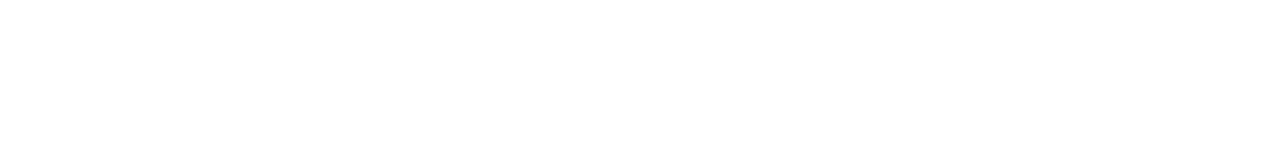
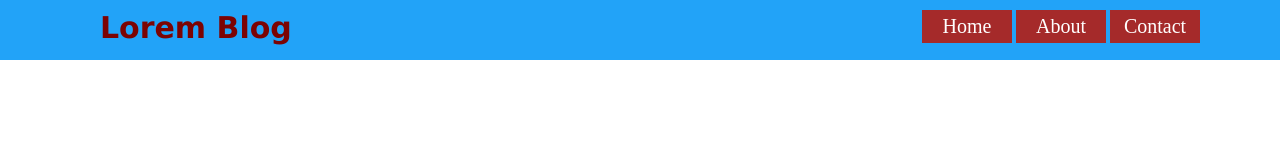
Before and after one commit to EhsanEIK/my-first-repo, a plain HTML site: page index.html in a window 1280 px wide. Drawn offline with Linux system fonts and the light colour scheme.

Commit message:
Navbar Design Done

```diff
--- /dev/null
+++ b/css/style.css
@@ -0,0 +1,41 @@
+* {
+    margin: 0;
+}
+
+.logo,
+.menubar {
+    margin: 10px;
+}
+
+.menu {
+    background-color: rgb(34, 163, 248);
+    height: 60px;
+}
+
+.menubar {
+    float: right;
+    margin-right: 80px;
+}
+
+.menubar li {
+    display: inline-block;
+    background-color: brown;
+    width: 80px;
+    text-align: center;
+    padding: 5px;
+}
+
+.menubar li a {
+    text-decoration: none;
+    font-size: 20px;
+    color: white;
+}
+
+.logo {
+    font-size: 30px;
+    font-family: 'Lucida Sans', 'Lucida Sans Regular', 'Lucida Grande', 'Lucida Sans Unicode', Geneva, Verdana, sans-serif;
+    font-weight: 600;
+    color: rgb(124, 3, 3);
+    float: left;
+    margin-left: 100px;
+}
--- a/index.html
+++ b/index.html
@@ -6,10 +6,27 @@
     <meta http-equiv="X-UA-Compatible" content="IE=edge">
     <meta name="viewport" content="width=device-width, initial-scale=1.0">
     <title>My First Git Repo</title>
+    <link rel="stylesheet" href="css/style.css">
 </head>
 
 <body>
+    <div class="menu">
+        <nav>
+            <label class="logo">Lorem Blog</label>
+            <ul class="menubar">
+                <li><a href="#">Home</a></li>
+                <li><a href="about">About</a></li>
+                <li><a href="contact">Contact</a></li>
+            </ul>
+        </nav>
 
+    </div>
+    <div class="container">
+
+    </div>
+    <div class="footer">
+
+    </div>
 </body>
 
 </html>
```
